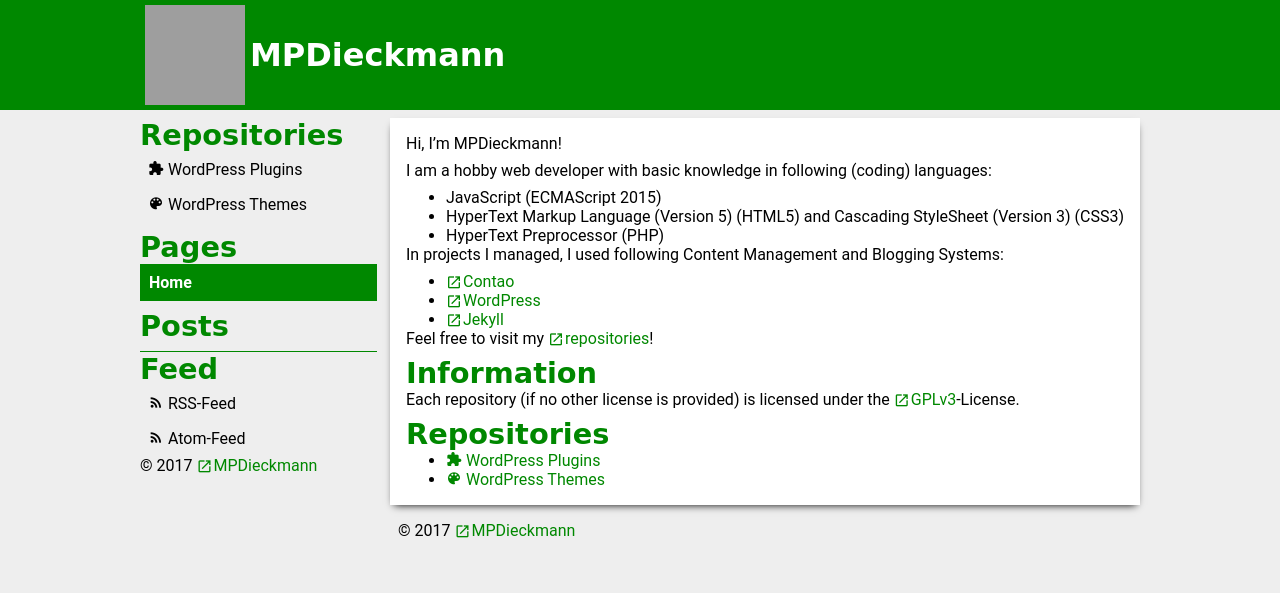
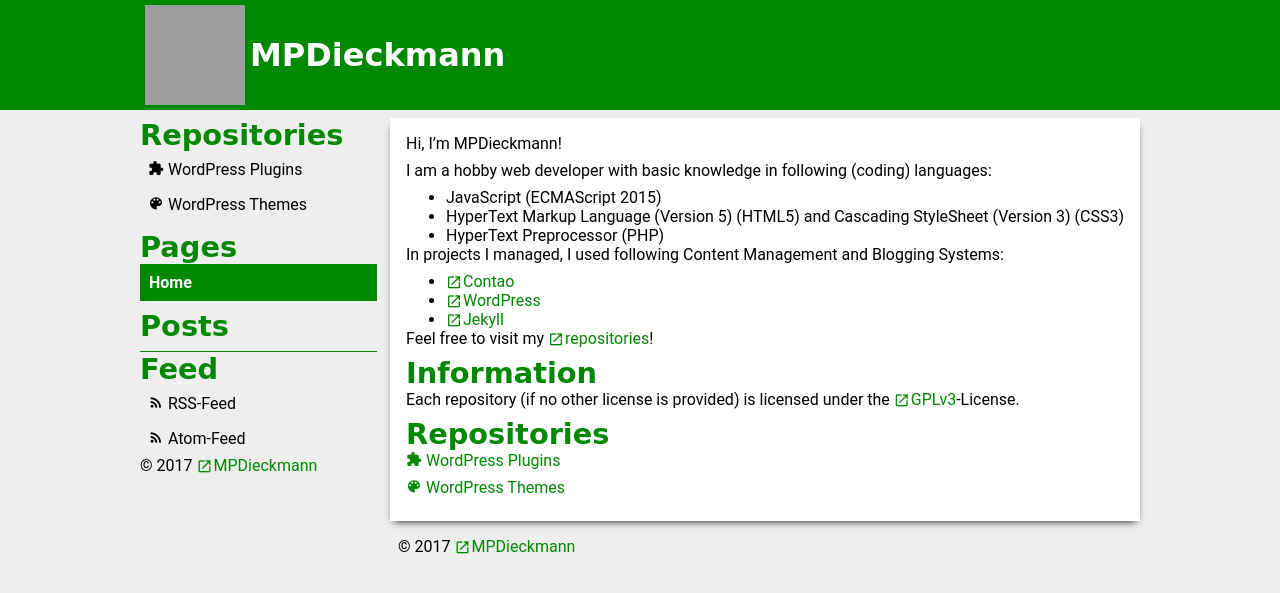
Before and after one commit to MPDieckmann/mpdieckmann.github.io, a Jekyll site: the page built from index.md, in a window 1280 px wide. Shown: the top 593 px of the page. Built offline with Jekyll 4.4.1, drawn with Linux system fonts in a browser that asks for light colours; some web fonts are replaced; grey boxes are pictures that could not be loaded.

Commit message:
Update index.md

```diff
--- a/index.md
+++ b/index.md
@@ -23,4 +23,5 @@ Each repository (if no other license is provided) is licensed under the [GPLv3](
 
 ## Repositories
 {% assign depth = 0 %}{% assign arr = "/" | split: "" %}{% assign currentMenu = "/" %}{% for item in site.repositories %}{% unless item.url contains currentMenu %}{% assign depth = depth | minus: 1 %}{% assign currentMenu = arr[depth] %}{% endunless %}{% if depth < 1 %}
-* [{% if item.icon %}<span class="icon icon-{{ item.icon }}"></span> {% endif %}{{ item.title | default: item.url }}]({% if item.url contains "http://" or item.url contains "https://" or item.url contains "//" %}{{ item.url }}{% else %}{{ item.url | relative_url }}{% endif %}){% endif %}{% if item.next and item.next.url contains item.url %}{% assign depth = depth | plus: 1 %}{% assign arr[depth] = item.url %}{% assign currentMenu = item.url %}{% endif %}{% endfor %}
+[{% if item.icon %}<span class="icon icon-{{ item.icon }}"></span> {% endif %}{{ item.title | default: item.url }}]({% if item.url contains "http://" or item.url contains "https://" or item.url contains "//" %}{{ item.url }}{% else %}{{ item.url | relative_url }}{% endif %})
+{% endif %}{% if item.next and item.next.url contains item.url %}{% assign depth = depth | plus: 1 %}{% assign arr[depth] = item.url %}{% assign currentMenu = item.url %}{% endif %}{% endfor %}
```
